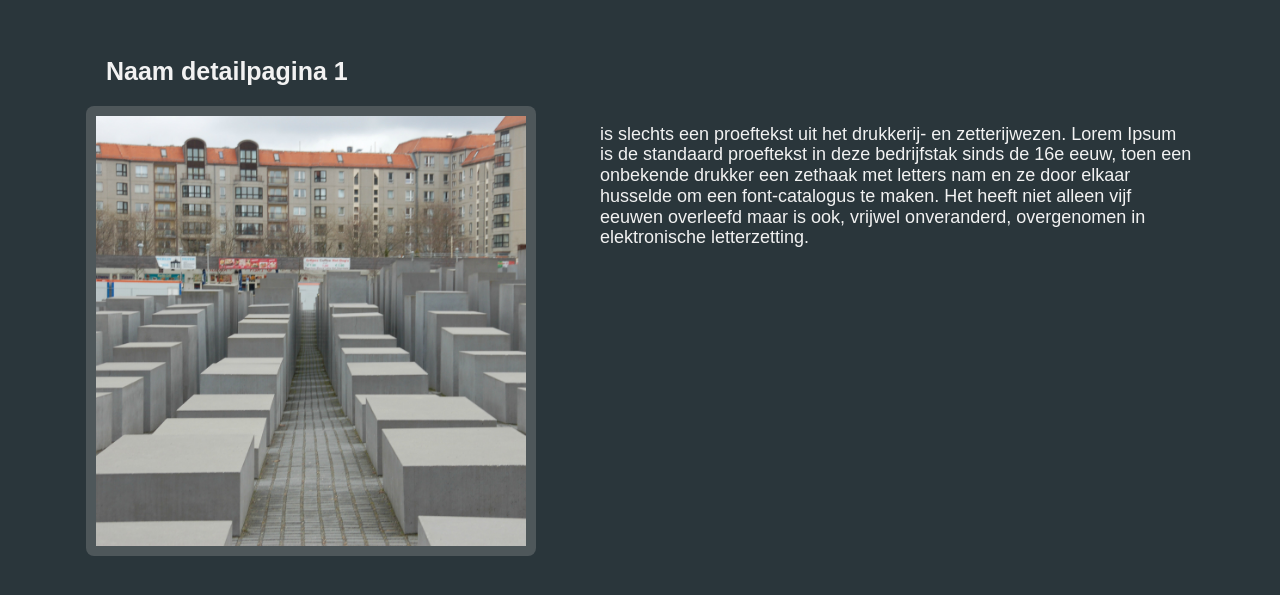
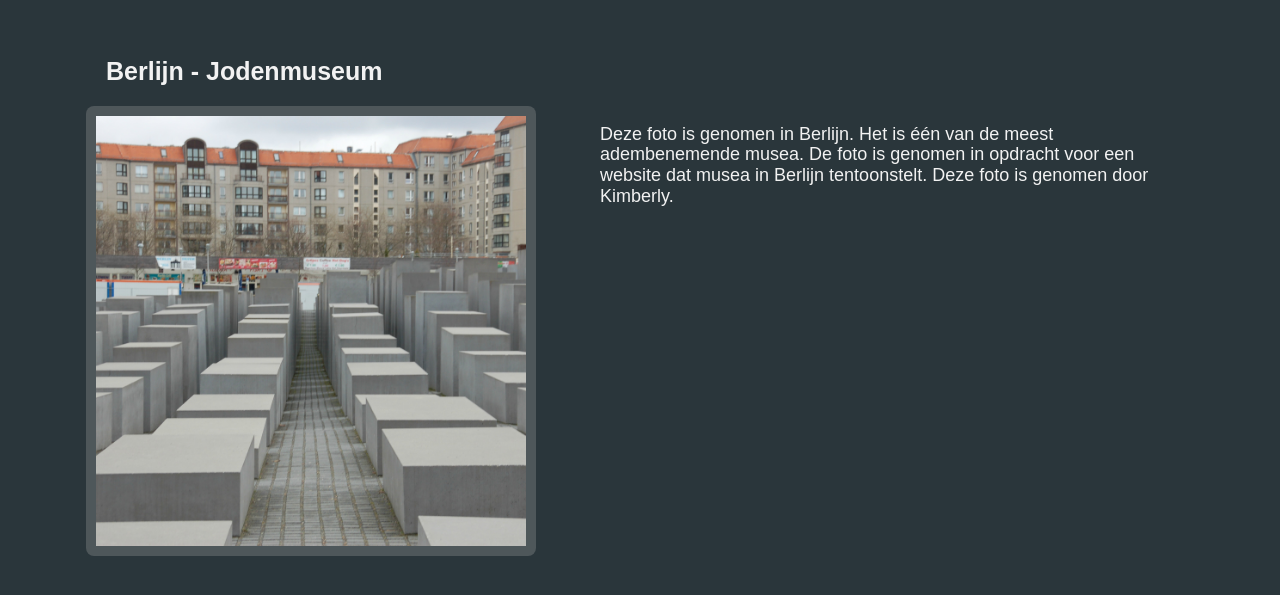
Before and after one commit to kimbstep/1617.webd2, a plain HTML site: page portf_det_2.html in a window 1280 px wide. Shown: the part 73-668 px from the top of the page. Drawn offline with nearby package versions, Linux system fonts and the light colour scheme; a web font is replaced by a local one.

Commit message:
det pag portf OK

```diff
--- a/portf_det_2.html
+++ b/portf_det_2.html
@@ -77,13 +77,13 @@
 		<div class="grid__container">
 			<div class="grid__row">
 				<div class="grid__column grid__title">
-					<h1>Naam detailpagina 1</h1>
+					<h1>Berlijn - Jodenmuseum</h1>
 				</div>
 				<div class="grid__column grid__foto">
 					<div class="back-det"><img class="det" src="assets/images/2.jpg"></div>
 				</div>
 				<div class="grid__column grid__text">
-					<p>is slechts een proeftekst uit het drukkerij- en zetterijwezen. Lorem Ipsum is de standaard proeftekst in deze bedrijfstak sinds de 16e eeuw, toen een onbekende drukker een zethaak met letters nam en ze door elkaar husselde om een font-catalogus te maken. Het heeft niet alleen vijf eeuwen overleefd maar is ook, vrijwel onveranderd, overgenomen in elektronische letterzetting.</p>
+					<p>Deze foto is genomen in Berlijn. Het is één van de meest adembenemende musea. De foto is genomen in opdracht voor een website dat musea in Berlijn tentoonstelt. Deze foto is genomen door Kimberly.</p>
 				</div>
 			</div>
 		</div>
```
Also changed, not shown: portf_det_1.html (+2 -2 lines).
